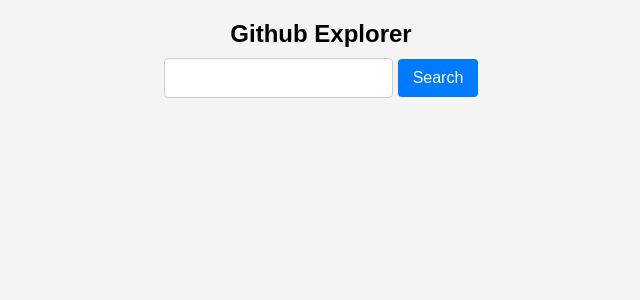
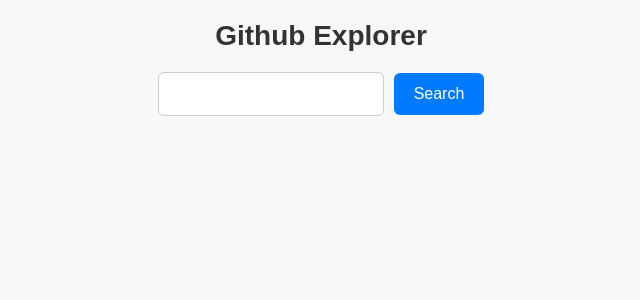
Before and after one commit to NischayRaj/github-explorer, a React (Vite) app in the folder github-search/: page / in a window 1280 px wide. Shown: the top 300 px of the page, without its empty margins (319-959 px from the left). Built offline with nearby package versions, Linux system fonts and the light colour scheme.

Commit message:
Improved styling and fixed image not rendering

```diff
--- a/github-search/src/App.jsx
+++ b/github-search/src/App.jsx
@@ -1,4 +1,3 @@
-// App.js
 import { BrowserRouter as Router, Route, Routes } from 'react-router-dom';
 import Home from "./Components/Home";
 import RepositoryPage from "./Components/RepositoryPage";
--- a/github-search/src/Components/FollowerPage.jsx
+++ b/github-search/src/Components/FollowerPage.jsx
@@ -1,4 +1,3 @@
-// Import necessary hooks from 'react-router-dom'
 import React, { useState, useEffect } from "react";
 import { useNavigate } from "react-router-dom";
 
@@ -7,7 +6,6 @@ const FollowersPage = ({ match }) => {
   const navigate = useNavigate();
 
   useEffect(() => {
-    // Fetch followers data when the component mounts
     const fetchFollowersData = async () => {
       const username = match.params.username;
       const followersResponse = await fetch(
--- a/github-search/src/Components/RepositoryDetails.jsx
+++ b/github-search/src/Components/RepositoryDetails.jsx
@@ -1,4 +1,3 @@
-// RepositoryPage.js
 import React, { useEffect, useState } from "react";
 import { useParams } from "react-router-dom";
 
--- a/github-search/src/Style/HomeStyle.css
+++ b/github-search/src/Style/HomeStyle.css
@@ -1,33 +1,46 @@
-/* styles.css */
 body {
   font-family: 'Arial', sans-serif;
-  background-color: #f4f4f4;
+  background-color: #f8f8f8;
+  margin: 0;
+  padding: 0;
 }
 
 .container {
   text-align: center;
-  margin: 20px;
+  margin: 20px auto;
 }
 
 .title {
-  font-size: 24px;
-  margin-bottom: 10px;
+  font-size: 28px;
+  margin-bottom: 20px;
+  color: #333;
 }
 
 .input {
-  padding: 10px;
+  padding: 12px;
   font-size: 16px;
   border: 1px solid #ccc;
-  border-radius: 4px;
-  margin-right: 5px;
+  border-radius: 6px;
+  margin-right: 10px;
+  width: 200px;
+  transition: border-color 0.3s;
+}
+
+.input:focus {
+  border-color: #007bff;
 }
 
 .button {
-  padding: 10px 15px;
+  padding: 12px 20px;
   font-size: 16px;
   background-color: #007bff;
   color: #fff;
   border: none;
-  border-radius: 4px;
+  border-radius: 6px;
   cursor: pointer;
+  transition: background-color 0.3s;
 }
+
+.button:hover {
+  background-color: #0056b3;
+}
--- a/github-search/src/Style/RepoStyle.css
+++ b/github-search/src/Style/RepoStyle.css
@@ -1,4 +1,3 @@
-/* RepositoryListPage.css */
 .card-container {
   display: flex;
   flex-wrap: wrap;
@@ -7,24 +6,32 @@
 }
 
 .card {
-  width: 200px;
+  width: 220px;
   border: 1px solid #ddd;
-  border-radius: 8px;
-  margin: 10px;
-  padding: 10px;
+  border-radius: 12px;
+  margin: 15px;
+  padding: 15px;
   text-align: left;
+  box-shadow: 0 4px 8px rgba(0, 0, 0, 0.1);
+  transition: box-shadow 0.3s;
+}
+
+.card:hover {
+  box-shadow: 0 8px 16px rgba(0, 0, 0, 0.2);
 }
 
 .card img {
   max-width: 100%;
-  border-radius: 4px;
+  border-radius: 8px;
 }
 
 .card h3 {
-  margin-top: 10px;
-  font-size: 16px;
+  margin-top: 15px;
+  font-size: 18px;
+  color: #333;
 }
 
 .card p {
   font-size: 14px;
+  color: #666;
 }
```
